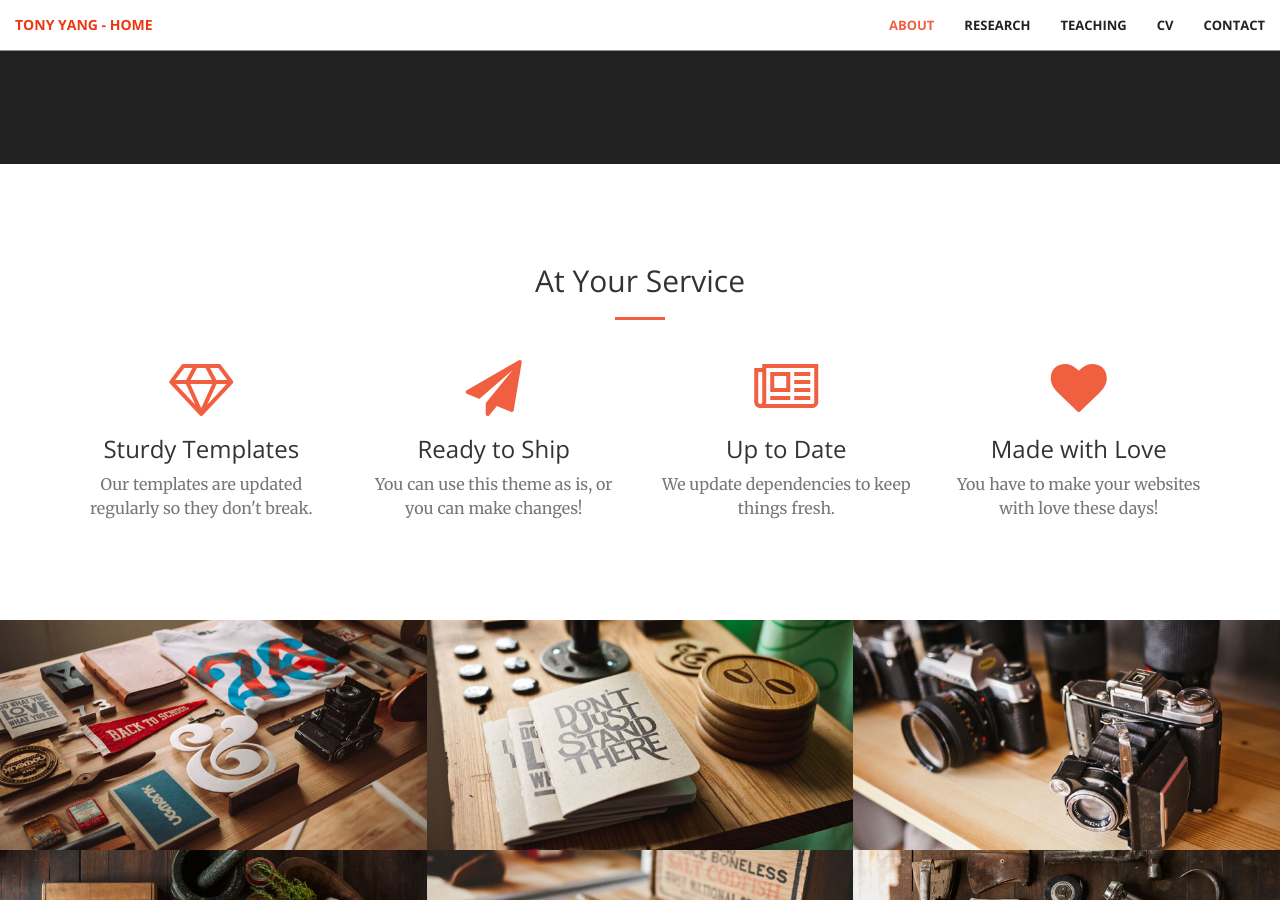
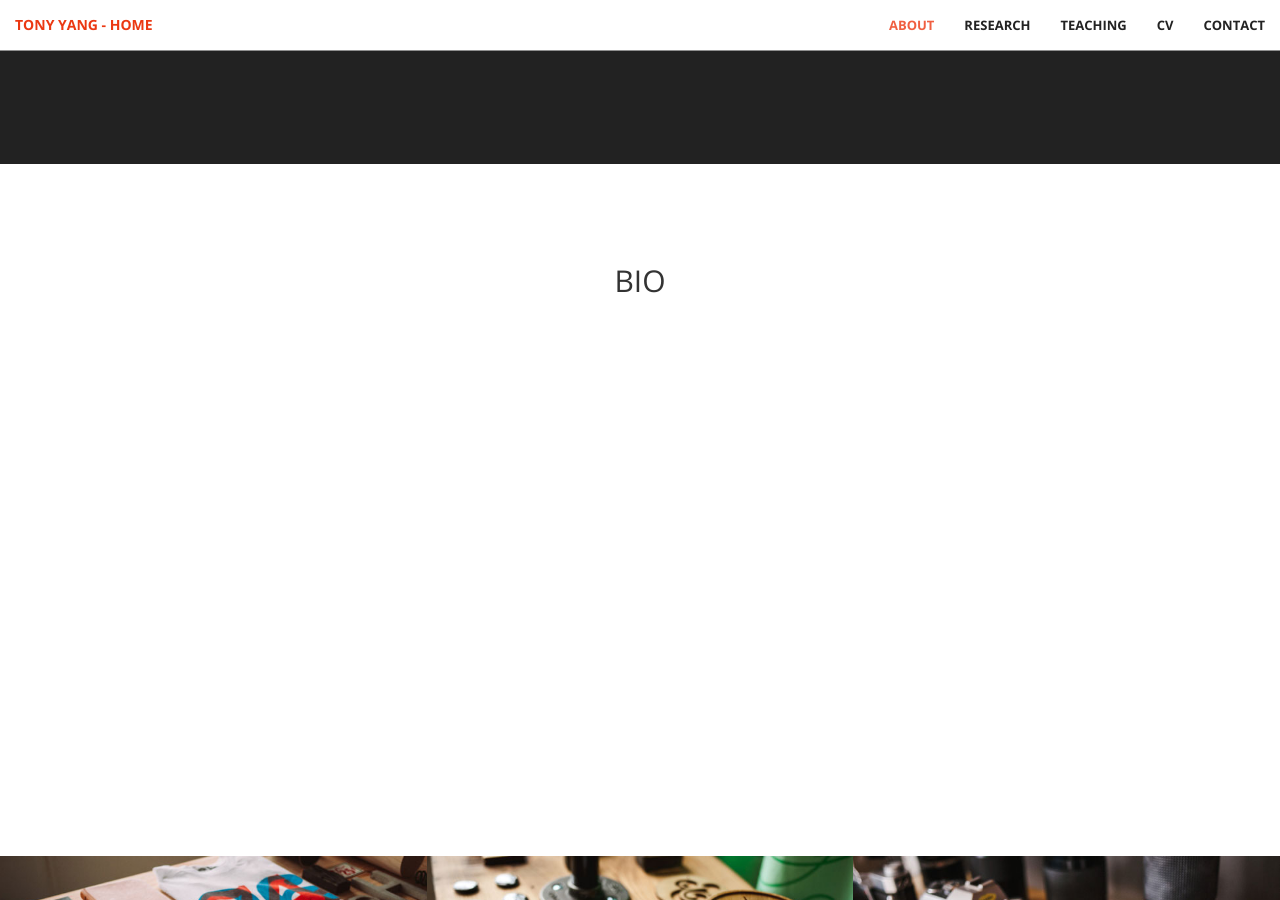
Before and after one commit to tonyhsfz/website, a Jekyll site: the page built from index.html, in a window 1280 px wide and 900 px high, scrolled down 1428 px. Built offline with Jekyll 4.4.1, drawn with Linux system fonts in a browser that asks for light colours.

Commit message:
Update services.html

```diff
--- a/_includes/services.html
+++ b/_includes/services.html
@@ -1,41 +1,13 @@
 <section id="services">
-    <div class="container">
+        <div class="container">
         <div class="row">
-            <div class="col-lg-12 text-center">
-                <h2 class="section-heading">At Your Service</h2>
-                <hr class="primary">
-            </div>
-        </div>
-    </div>
-    <div class="container">
-        <div class="row">
-            <div class="col-lg-3 col-md-6 text-center">
-                <div class="service-box">
-                    <i class="fa fa-4x fa-diamond wow bounceIn text-primary"></i>
-                    <h3>Sturdy Templates</h3>
-                    <p class="text-muted">Our templates are updated regularly so they don't break.</p>
-                </div>
-            </div>
-            <div class="col-lg-3 col-md-6 text-center">
-                <div class="service-box">
-                    <i class="fa fa-4x fa-paper-plane wow bounceIn text-primary" data-wow-delay=".1s"></i>
-                    <h3>Ready to Ship</h3>
-                    <p class="text-muted">You can use this theme as is, or you can make changes!</p>
-                </div>
-            </div>
-            <div class="col-lg-3 col-md-6 text-center">
-                <div class="service-box">
-                    <i class="fa fa-4x fa-newspaper-o wow bounceIn text-primary" data-wow-delay=".2s"></i>
-                    <h3>Up to Date</h3>
-                    <p class="text-muted">We update dependencies to keep things fresh.</p>
-                </div>
-            </div>
-            <div class="col-lg-3 col-md-6 text-center">
-                <div class="service-box">
-                    <i class="fa fa-4x fa-heart wow bounceIn text-primary" data-wow-delay=".3s"></i>
-                    <h3>Made with Love</h3>
-                    <p class="text-muted">You have to make your websites with love these days!</p>
-                </div>
+            <div class="col-lg-8 col-lg-offset-2 text-center">
+                <h2 class="section-heading">BIO</h2>
+                <hr class="light">
+                <p class="text-faded">Welcome to my personal website! I am a third-year Ph.D. student in Political Science at Washington University in St. Louis. I study comparative politics and political psychology. Specifically, I am interested in authoritarian politics, protest movements, repression, censorship, and social media. Methodologically, I use a wide range of research methods, including formal modeling, observational quantitative analysis, and randomized experiments. I have regional expertise in greater China and Southeast Asia.</p>
+                <p class="text-faded">My recent paper on censorship in China proposes a new way of understanding censorship and authoritarian control. I highlight the importance of normalization as a powerful strategy of authoritarian control that reduces backlash from the citizens caused by repressive policies.</p>
+                <p class="text-faded">In my dissertation, I study why some protesters engage in violent activities during protest movements while others refrain from violence.</p>
+                <p class="text-faded">In summer 2021, I will receive my A.M. degree in Political Science from Washington University in St. Louis. Prior to joining Washington University, I received an LL.B. degree in Law from Renmin University of China.</p>
             </div>
         </div>
     </div>
```
